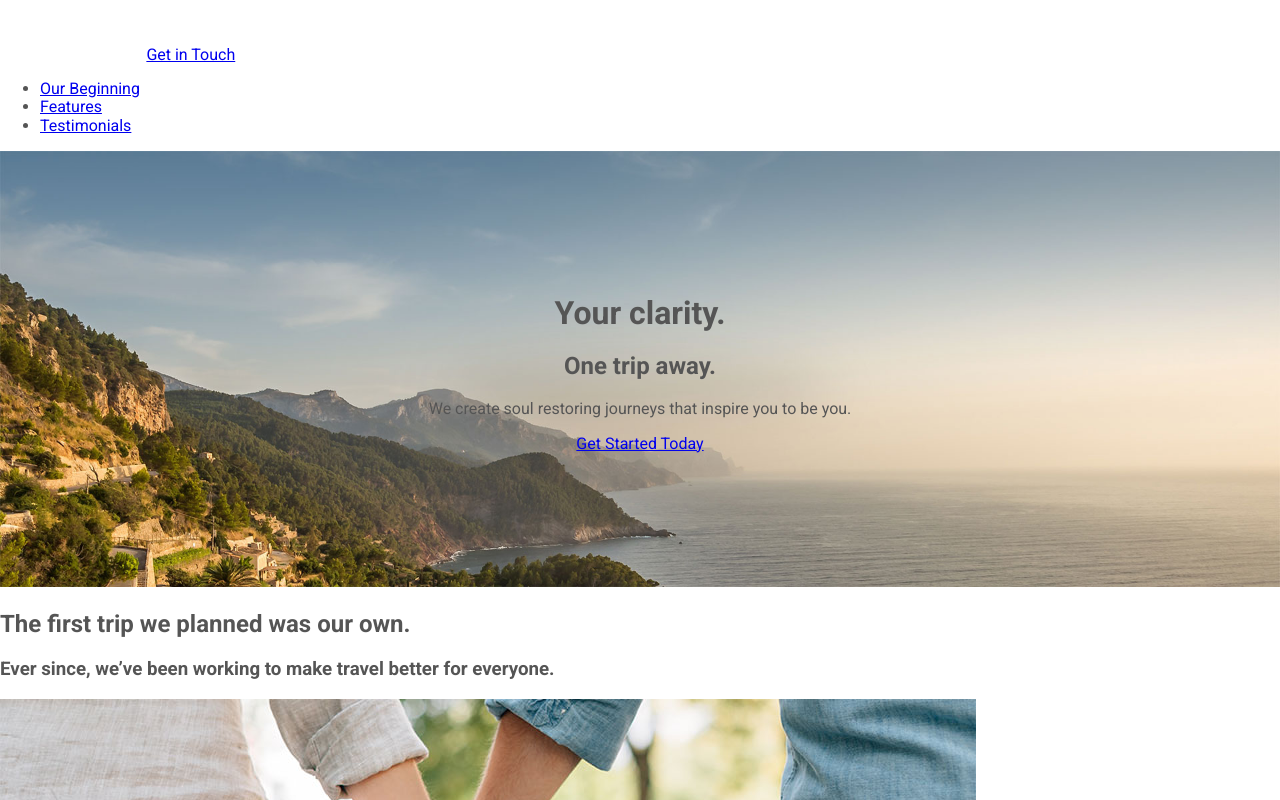
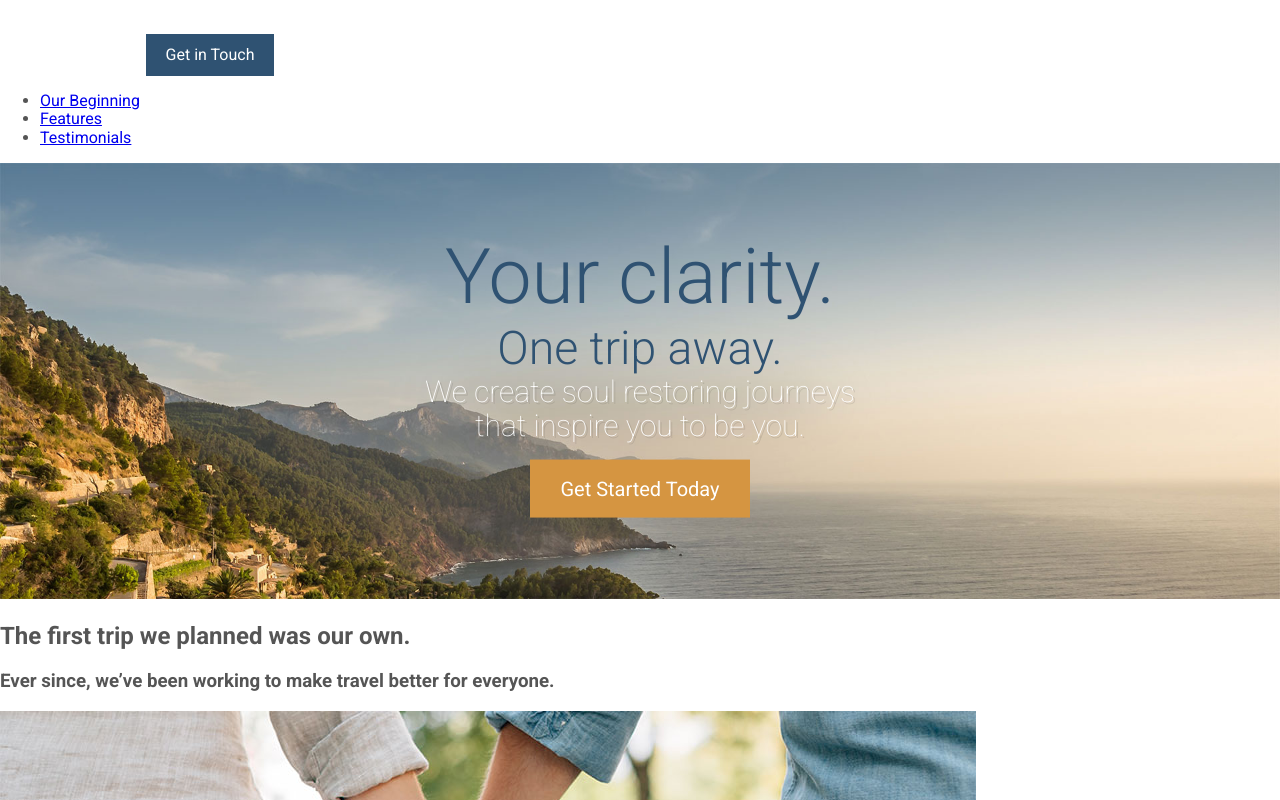
Before and after one commit to AndrewPhilippov/web_sites, a website: page TouristFirmWebSite/app/index.html in a window 1280 px wide. Shown: the top 800 px of the page. Drawn offline with Linux system fonts and the light colour scheme.

Commit message:
variables added to gulp

```diff
--- /dev/null
+++ b/TouristFirmWebSite/app/assets/styles/base/_variables.css
@@ -0,0 +1,2 @@
+$mainBlue: #2f5272;
+$mainOrange: #d59541;
--- /dev/null
+++ b/TouristFirmWebSite/app/assets/styles/modules/_btn.css
@@ -0,0 +1,16 @@
+.btn{
+  background-color: $mainBlue;
+  color: #fff;
+  text-decoration: none;
+  padding: .75rem 1.2rem;
+  display: inline-block;
+
+  &--orange{
+    background-color: $mainOrange;
+  }
+
+  &--large{
+    font-size: 1.25rem;
+    padding: 1.1rem 1.9rem;
+  }
+}
--- a/TouristFirmWebSite/app/assets/styles/modules/_large-hero.css
+++ b/TouristFirmWebSite/app/assets/styles/modules/_large-hero.css
@@ -1,7 +1,6 @@
 .large-hero{
   position: relative;
-}
-.large-hero__text-content{
+  &__text-content{
     position: absolute;
     top: 50%;
     left: 0;
@@ -9,3 +8,24 @@
     text-align: center;
     transform: translateY(-50%);
   }
+  &__title{
+    font-weight: 300;
+    color: $mainBlue;
+    font-size: 4.8rem;
+    margin: 0;
+  }
+  &__subtitle{
+    font-weight: 300;
+    color: $mainBlue;
+    font-size: 2.9rem;
+    margin: 0;
+  }
+  &__description{
+    color: #fff;
+    font-size: 1.875rem;
+    font-weight: 100;
+    text-shadow: 2px 2px 0 rgba(0,0,0,.1);
+    max-width: 30rem;
+    margin: 0 auto;
+  }
+}
--- a/TouristFirmWebSite/app/assets/styles/style.css
+++ b/TouristFirmWebSite/app/assets/styles/style.css
@@ -1,3 +1,5 @@
 @import 'normalize.css';
+@import 'base/_variables';
+@import 'modules/_btn';
 @import 'modules/_large-hero';
 @import 'base/_global';
--- a/TouristFirmWebSite/app/index.html
+++ b/TouristFirmWebSite/app/index.html
@@ -11,7 +11,7 @@
 <body>
   <header>
     <img src="assets/images/icons/clear-view-escapes.svg">
-    <a href="#">Get in Touch</a>
+    <a href="#" class="btn" >Get in Touch</a>
     <nav>
       <ul>
         <li><a href="#our-beginning">Our Beginning</a></li>
@@ -24,10 +24,10 @@
   <div class="large-hero">
     <img src="assets/images/hero--large.jpg">
     <div class="large-hero__text-content">
-      <h1>Your clarity.</h1>
-      <h2>One trip away.</h2>
-      <p>We create soul restoring journeys that inspire you to be you.</p>
-      <p><a href="#">Get Started Today</a></p>
+      <h1 class="large-hero__title">Your clarity.</h1>
+      <h2 class="large-hero__subtitle">One trip away.</h2>
+      <p class="large-hero__description">We create soul restoring journeys that inspire you to be you.</p>
+      <p><a href="#" class="btn btn--orange btn--large">Get Started Today</a></p>
     </div>
   </div>
 
@@ -84,7 +84,7 @@
   </div>
 
   <footer>
-    <p>Copyright &copy; 2016 Clear View Escapes. All rights reserved. <a href="#">Get in Touch</a></p>
+    <p>Copyright &copy; 2016 Clear View Escapes. All rights reserved. <a href="#" class="btn btn--orange">Get in Touch</a></p>
   </footer>
 </body>
 </html>
--- a/TouristFirmWebSite/app/temp/styles/style.css
+++ b/TouristFirmWebSite/app/temp/styles/style.css
@@ -349,6 +349,23 @@ template {
   display: none;
 }
 
+.btn{
+  background-color: #2f5272;
+  color: #fff;
+  text-decoration: none;
+  padding: .75rem 1.2rem;
+  display: inline-block;
+}
+
+.btn--orange{
+    background-color: #d59541;
+  }
+
+.btn--large{
+    font-size: 1.25rem;
+    padding: 1.1rem 1.9rem;
+  }
+
 .large-hero{
   position: relative;
 }
@@ -363,6 +380,29 @@ template {
             transform: translateY(-50%);
   }
 
+.large-hero__title{
+    font-weight: 300;
+    color: #2f5272;
+    font-size: 4.8rem;
+    margin: 0;
+  }
+
+.large-hero__subtitle{
+    font-weight: 300;
+    color: #2f5272;
+    font-size: 2.9rem;
+    margin: 0;
+  }
+
+.large-hero__description{
+    color: #fff;
+    font-size: 1.875rem;
+    font-weight: 100;
+    text-shadow: 2px 2px 0 rgba(0,0,0,.1);
+    max-width: 30rem;
+    margin: 0 auto;
+  }
+
 body{
   font-family: 'Roboto', sans-serif;
   color: #555;
--- a/TouristFirmWebSite/package.json
+++ b/TouristFirmWebSite/package.json
@@ -10,6 +10,7 @@
   "license": "ISC",
   "devDependencies": {
     "autoprefixer": "^9.4.6",
+    "browser-sync": "^2.26.3",
     "gulp": "^4.0.0",
     "gulp-postcss": "^8.0.0",
     "gulp-watch": "^5.0.1",
```
Lines whose indentation alone changed are shown as unchanged.
